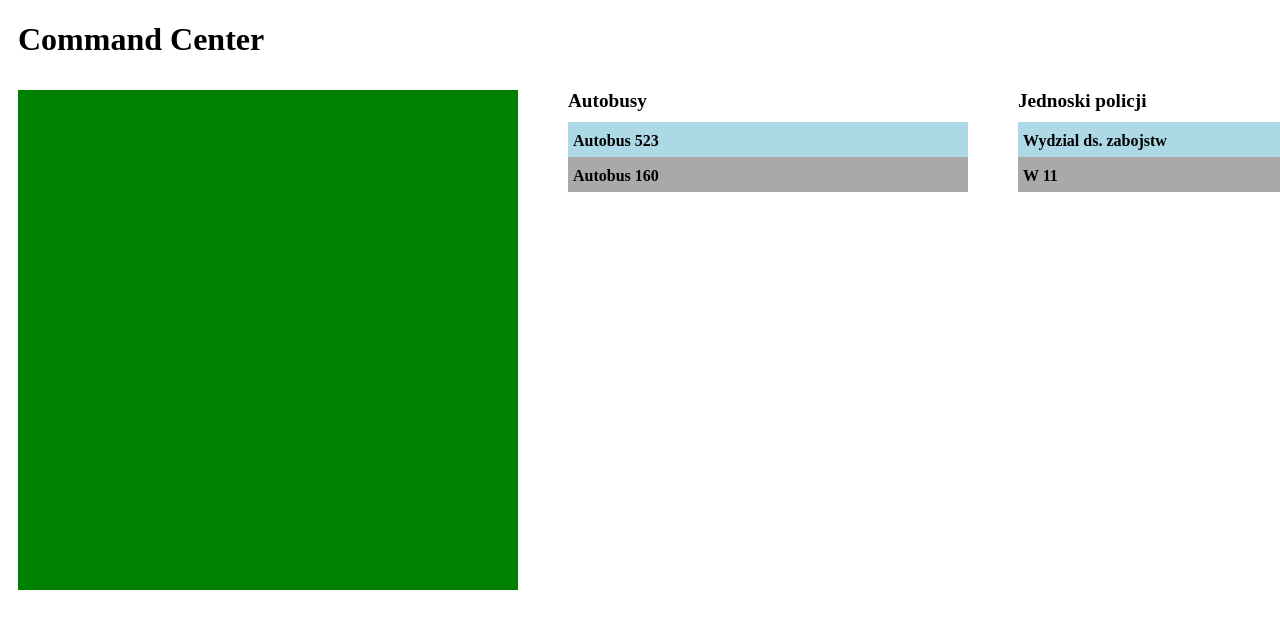
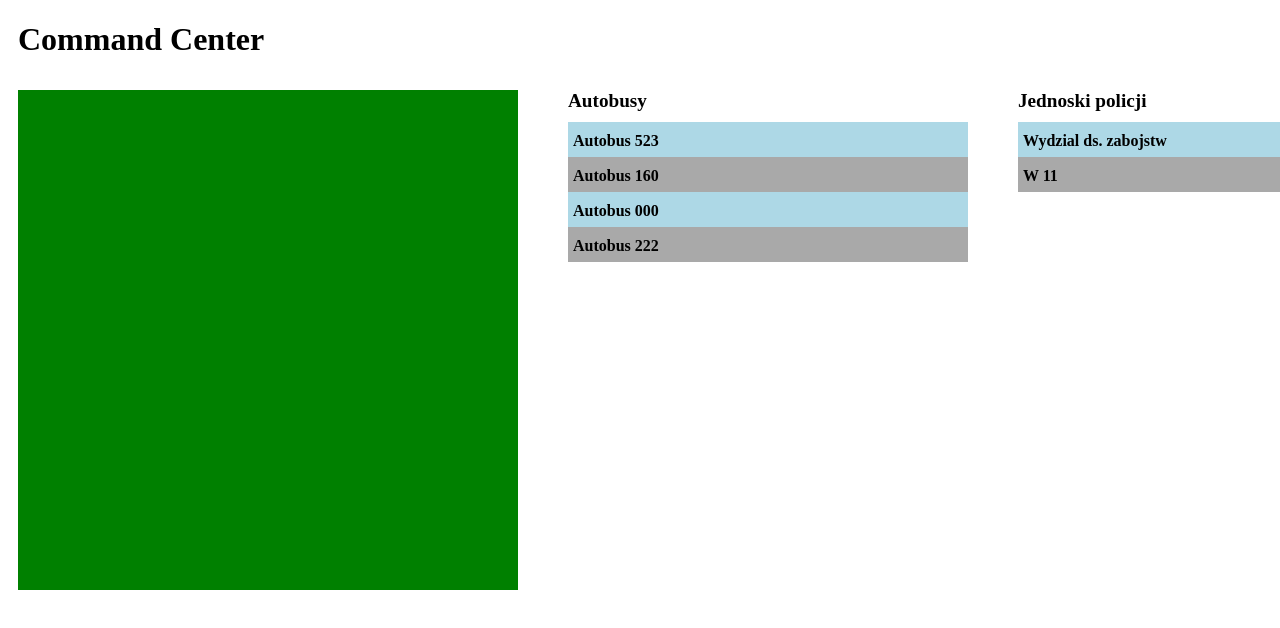
Before and after one commit to OskiKovski/WSDBusEnforcer, a React (Create React App) app in the folder center-app/: page / in a window 1280 px wide. Shown: the top 628 px of the page. Built offline with nearby package versions, Linux system fonts and the light colour scheme; the HTML template or start-up script is replaced by a standard one.

Commit message:
refactor

```diff
--- a/center-app/src/component/list/BookListView.js
+++ /dev/null
@@ -1,59 +0,0 @@
-import React, {Component} from 'react';
-import BookListPosition from "./BookListPosition";
-
-class BookListView extends Component {
-
-    constructor(){
-        super();
-    }
-
-    componentWillMount() {
-        this.type = this.props.type;
-    }
-
-    determineContentByType = () => {
-        if(this.type === 'BUS'){
-            return (
-                <div className="list-view">
-                    <BookListPosition key={0} name={'Autobus 523'} index={0}/>
-                    <BookListPosition key={1} name={'Autobus 160'} index={1}/>
-                </div>
-            );
-        }
-        else if(this.type === 'POLICE'){
-            return (
-                <div className="list-view">
-                    <BookListPosition key={0} name={'Wydzial ds. zabojstw'} index={0}/>
-                    <BookListPosition key={1} name={'W 11'} index={1}/>
-                </div>
-            );
-        }
-        else {
-            return <div />
-        }
-    };
-
-    determineTitleByType = () => {
-        if(this.type === 'BUS'){
-            return 'Autobusy';
-        }
-        else if(this.type === 'POLICE'){
-            return 'Jednoski policji';
-        }
-        else {
-            return '';
-        }
-    };
-
-    render() {
-        return <div>
-            <div className="list-view-title">
-                {this.determineTitleByType()}
-            </div>
-
-            {this.determineContentByType()}
-        </div>
-    }
-}
-
-export default BookListView;
--- /dev/null
+++ b/center-app/src/component/list/BusListView.js
@@ -0,0 +1,23 @@
+import React, {Component} from 'react';
+import ListPosition from "./ListPosition";
+import ListView from "./ListView";
+
+class BusListView extends ListView {
+
+    determineContentByType = () => {
+        return (
+            <div className="list-view">
+                <ListPosition key={0} name={'Autobus 523'} index={0}/>
+                <ListPosition key={1} name={'Autobus 160'} index={1}/>
+                <ListPosition key={2} name={'Autobus 000'} index={2}/>
+                <ListPosition key={3} name={'Autobus 222'} index={3}/>
+            </div>
+        );
+    };
+
+    determineTitleByType = () => {
+        return 'Autobusy';
+    };
+}
+
+export default BusListView;
--- a/center-app/src/component/list/BookListPosition.js
+++ b/center-app/src/component/list/ListPosition.js
@@ -1,7 +1,7 @@
 import React, {Component} from 'react';
 
 
-class BookListPosition extends Component {
+class ListPosition extends Component {
 
     constructor(){
         super();
@@ -11,13 +11,13 @@ class BookListPosition extends Component {
     }
 
     determineStyle = () => {
-        return this.props.index % 2 ? 'book-list-pos1' : 'book-list-pos2';
+        return this.props.index % 2 ? 'list-pos1' : 'list-pos2';
     };
 
     entry = () => {
         return (
             <div>
-                <div className="book-list-pos-section1">
+                <div className="list-pos-section1">
                     <div>
                         <div>
                             <b>{this.props.name}</b>
@@ -37,4 +37,4 @@ class BookListPosition extends Component {
     }
 }
 
-export default BookListPosition;
+export default ListPosition;
--- /dev/null
+++ b/center-app/src/component/list/ListView.js
@@ -0,0 +1,22 @@
+import React, {Component} from 'react';
+
+class ListView extends Component {
+
+    componentWillMount() {
+        this.type = this.props.type;
+    }
+
+    render() {
+        return (
+            <div>
+                <div className="list-view-title">
+                    {this.determineTitleByType()}
+                </div>
+
+                {this.determineContentByType()}
+            </div>
+        );
+    }
+}
+
+export default ListView;
--- /dev/null
+++ b/center-app/src/component/list/PoliceListView.js
@@ -0,0 +1,21 @@
+import React, {Component} from 'react';
+import ListPosition from "./ListPosition";
+import ListView from "./ListView";
+
+class PoliceListView extends ListView {
+
+    determineContentByType = () => {
+        return (
+            <div className="list-view">
+                <ListPosition key={0} name={'Wydzial ds. zabojstw'} index={0}/>
+                <ListPosition key={1} name={'W 11'} index={1}/>
+            </div>
+        );
+    };
+
+    determineTitleByType = () => {
+        return 'Jednoski policji';
+    };
+}
+
+export default PoliceListView;
--- a/center-app/src/component/mainview/MainView.js
+++ b/center-app/src/component/mainview/MainView.js
@@ -1,6 +1,8 @@
 import React, {Component} from 'react';
 import CityMap from "./../citymap/CityMap";
-import BookListView from "../list/BookListView";
+import ListView from "../list/ListView";
+import BusListView from "../list/BusListView";
+import PoliceListView from "../list/PoliceListView";
 
 class MainView extends Component {
 
@@ -17,10 +19,10 @@ class MainView extends Component {
                 <div className="list-container-section">
                     <section className="lists-container">
                         <div className="left-list-section">
-                            <BookListView type={'BUS'}/>
+                            <BusListView type={'BUS'}/>
                         </div>
                         <div className="right-list-section">
-                            <BookListView type={'POLICE'}/>
+                            <PoliceListView type={'POLICE'}/>
                         </div>
                     </section>
                 </div>
--- a/center-app/src/index.css
+++ b/center-app/src/index.css
@@ -44,14 +44,14 @@
     min-width: 400px;
 }
 
-.book-list-pos1 {
+.list-pos1 {
     background-color: darkgray;
     color: black;
     height: 15px;
     padding: 10px 5px ;
 }
 
-.book-list-pos2 {
+.list-pos2 {
     background-color: lightblue;
     color: black;
     height: 15px;
```
